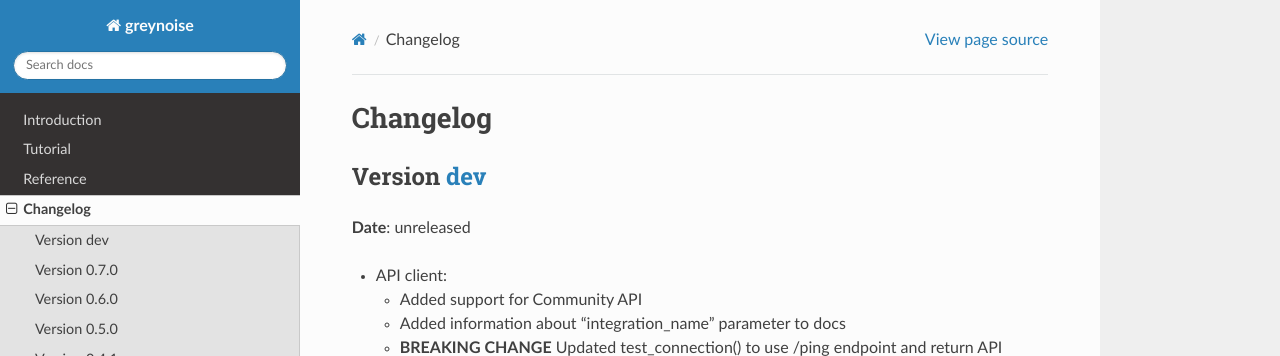
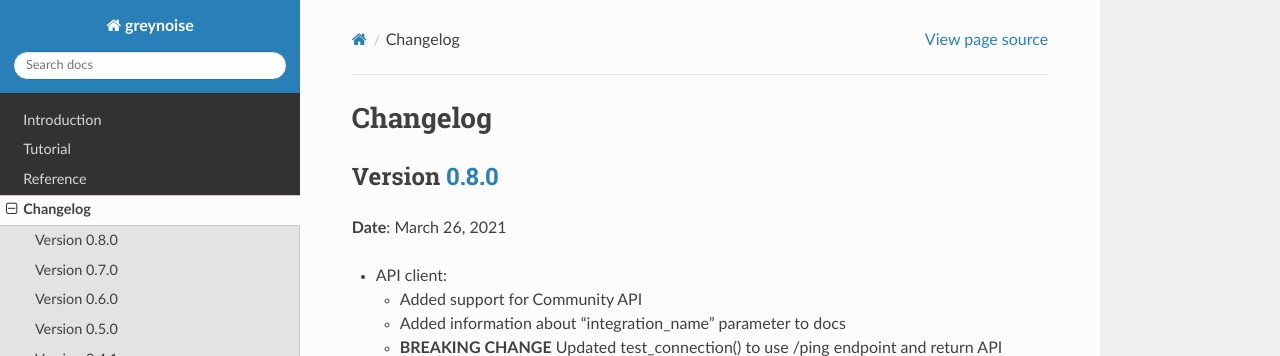
Before and after one commit to GreyNoise-Intelligence/pygreynoise, a Sphinx documentation site: the page built from docs/source/changelog.rst, in a window 1280 px wide and 900 px high. Shown: the top 356 px of the window. Built offline with Sphinx 7.4.7 and the Read the Docs theme 2.0.0, drawn with Linux system fonts in a browser that asks for light colours.

Commit message:
Bump version: 0.7.0 -> 0.8.0

```diff
--- a/CHANGELOG.rst
+++ b/CHANGELOG.rst
@@ -2,9 +2,9 @@
 Changelog
 =========
 
-Version `dev`_
+Version `0.8.0`_
 ================
-**Date**: unreleased
+**Date**: March 26, 2021
 
 * API client:
 
@@ -166,4 +166,4 @@
 .. _`0.5.0`: https://github.com/GreyNoise-Intelligence/pygreynoise/compare/v0.4.1...0.5.0
 .. _`0.6.0`: https://github.com/GreyNoise-Intelligence/pygreynoise/compare/v0.5.0...0.6.0
 .. _`0.7.0`: https://github.com/GreyNoise-Intelligence/pygreynoise/compare/v0.6.0...0.7.0
-.. _`dev`: https://github.com/GreyNoise-Intelligence/pygreynoise/compare/v0.7.0...HEAD
+.. _`0.8.0`: https://github.com/GreyNoise-Intelligence/pygreynoise/compare/v0.7.0...0.8.0
--- a/docs/source/conf.py
+++ b/docs/source/conf.py
@@ -25,7 +25,7 @@
 author = "GreyNoise Intelligence"
 
 # The full version, including alpha/beta/rc tags
-release = "0.7.0"
+release = "0.8.0"
 
 
 # -- General configuration ---------------------------------------------------
--- a/setup.py
+++ b/setup.py
@@ -27,7 +27,7 @@
 
 setup(
     name="greynoise",
-    version="0.7.0",
+    version="0.8.0",
     description="Abstraction to interact with GreyNoise API.",
     url="https://greynoise.io/",
     author="GreyNoise Intelligence",
--- a/src/greynoise/__version__.py
+++ b/src/greynoise/__version__.py
@@ -5,4 +5,4 @@
 __maintainer__ = "GreyNoise Intelligence"
 __email__ = "hello@greynoise.io"
 __status__ = "BETA"
-__version__ = "0.7.0"
+__version__ = "0.8.0"
```
Also changed, not shown: .bumpversion.cfg.
